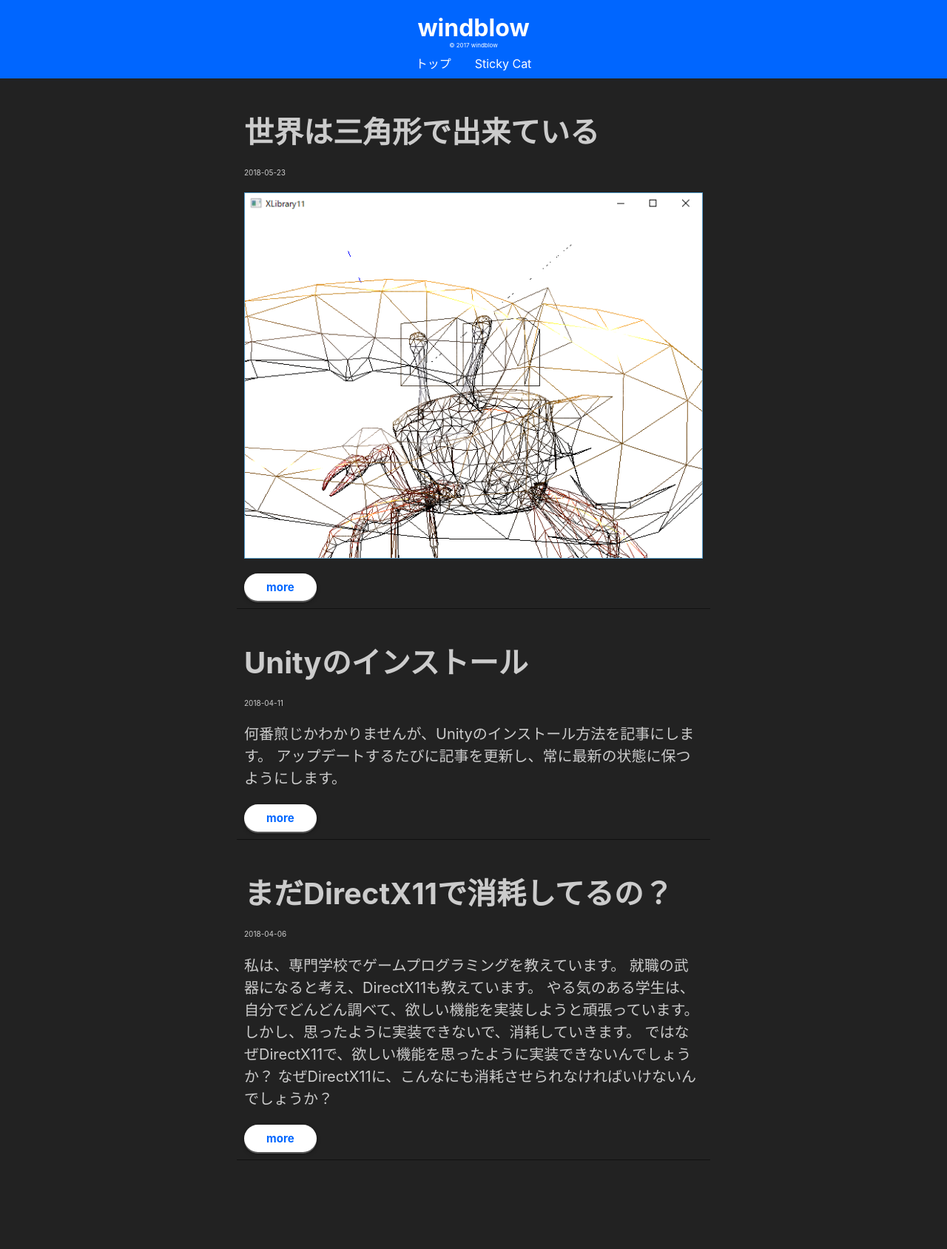
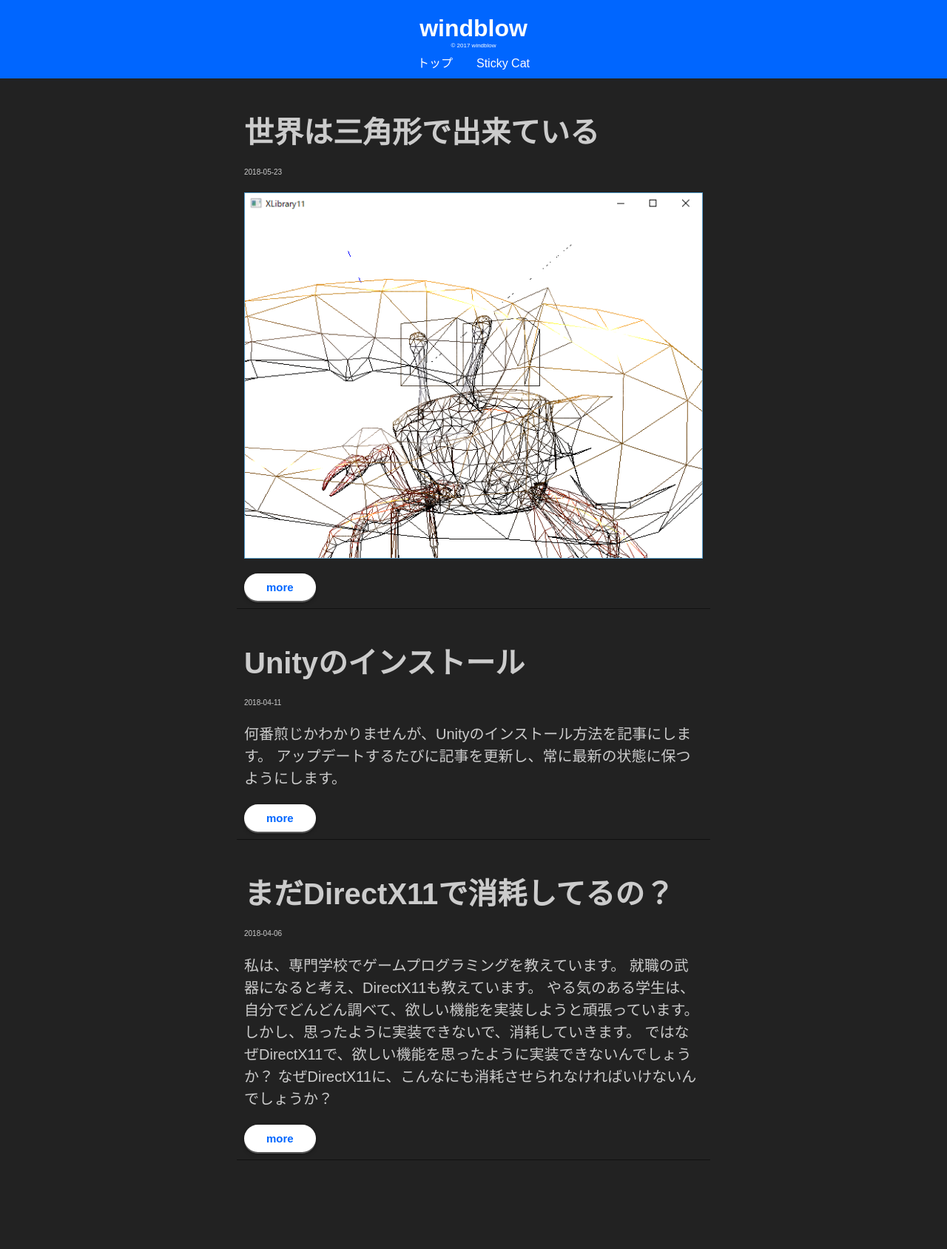
Before and after one commit to itukikikuti/windblow.net, a Jekyll site: the page built from index.html, in a window 1280 px wide. Shown: the whole page at 74% size. Built offline with Jekyll 4.4.1, drawn with Linux system fonts in a browser that asks for light colours; the list of posts is cut into pages by our own code.

Commit message:
Update style.scss

```diff
--- a/assets/css/style.scss
+++ b/assets/css/style.scss
@@ -5,16 +5,6 @@
 $white: #FFF;
 $text: #CCC;
 $back: #222;
-@font-face {
-  font-family: YuGothicM;
-  font-weight: normal;
-  src: local("YuGothic-Medium"), local("Yu Gothic Medium"), local("YuGothic-Regular");
-}
-@font-face {
-  font-family: YuGothicM;
-  font-weight: bold;
-  src: local("YoGothic-Bold"), local("Yu Gothic");
-}
 a {
     color: $theme;
     text-decoration: none;
@@ -22,7 +12,7 @@
 body {
     background: $back;
     color: $text;
-    font-family: -apple-system, blinkMacSystemFont, "Helvetica Neue", "Segoe UI", YuGothicM, YuGothic, Meiryo, sans-serif;
+    font-family: YuGothic, "游ゴシック", sans-serif;
 }
 header {
     top: 0;
```
